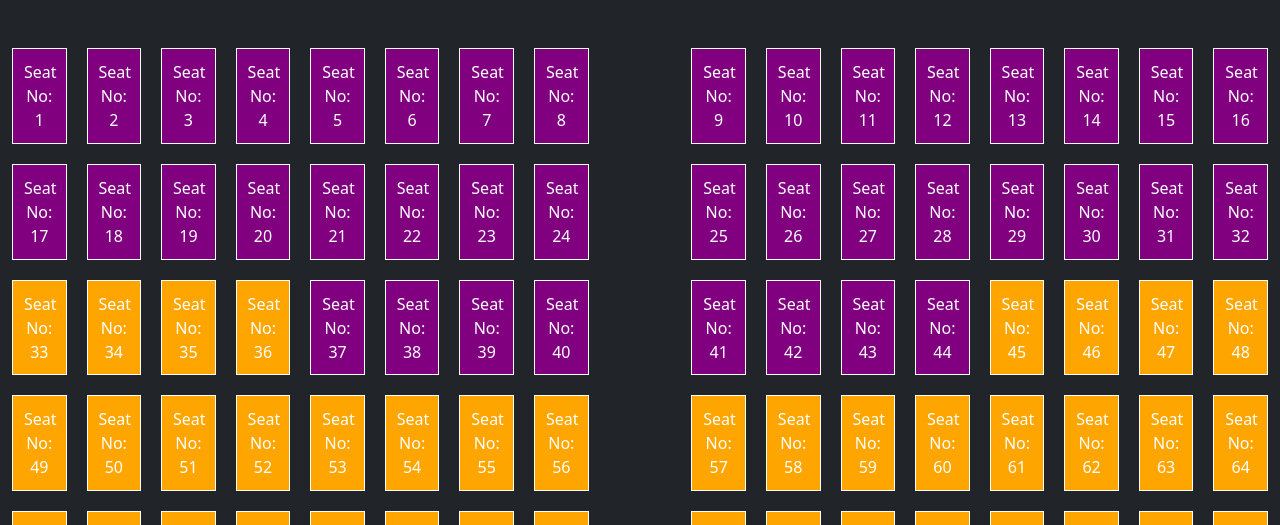
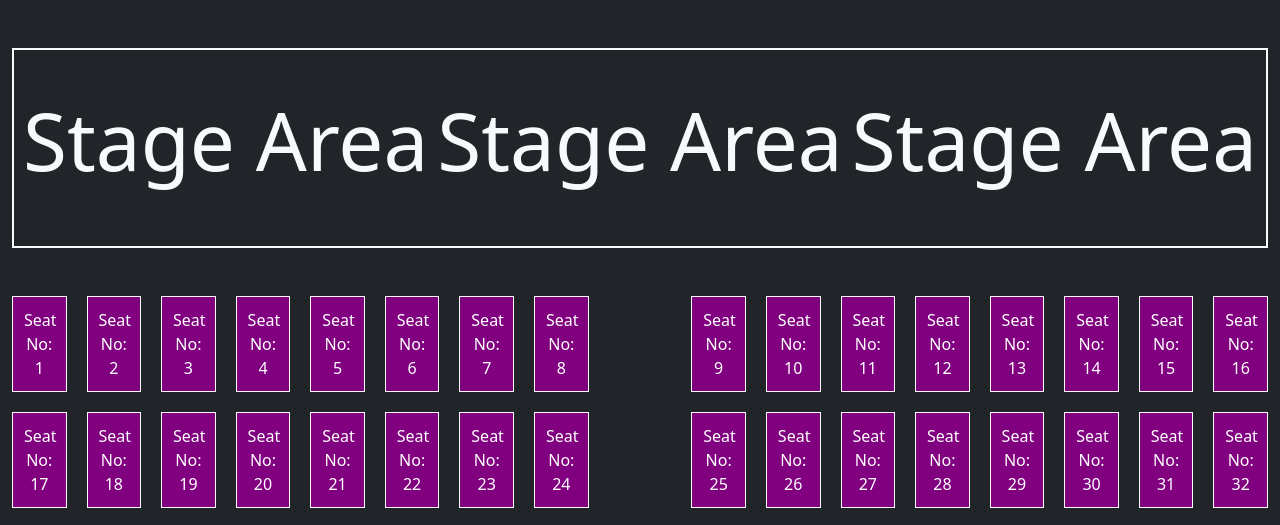
Before and after one commit to JohndelVillanueva/qr_code_generator, a PHP site: page /qr_code_generator/grid.php in a window 1280 px wide. Shown: the top 525 px of the page. Run offline with PHP 8.4, Linux system fonts and the light colour scheme.

Commit message:
grid system ui

```diff
--- a/grid.php
+++ b/grid.php
@@ -65,11 +65,23 @@
         color: white;
     }
 
+    .stage{
+        height: 200px;
+    }
+
 </style>
 
 <body>
     <div class="container-fluid p-0 m-0">
+
         <div class="row py-5 m-0 bg-dark">
+            <div class="col-12 mx-auto pb-5">
+                <div class="stage border border-2 border-light text-light d-flex justify-content-evenly align-items-center display-1">
+                    <p>Stage Area</p>
+                    <p>Stage Area</p>
+                    <p>Stage Area</p>
+                </div>
+            </div>
             <div class="grid" id="grid">
 
             </div>
```
